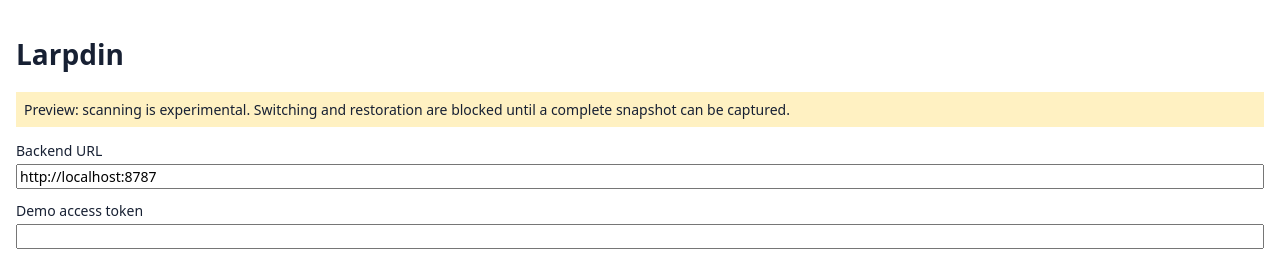
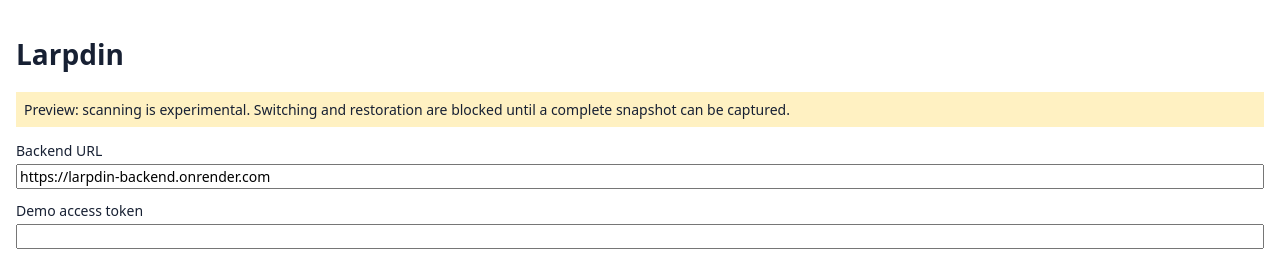
Before and after one commit to GilGil0210/larpdIn, a React (Vite) app in the folder extension/: page / in a window 1280 px wide. Shown: the top 254 px of the page. Built offline with nearby package versions, Linux system fonts and the light colour scheme.

Commit message:
Use deployed backend default and narrow extension permissions

```diff
--- a/extension/src/main.tsx
+++ b/extension/src/main.tsx
@@ -19,7 +19,7 @@ import type {EducationProgress} from './educationSwitch';
 import './style.css';
 const empty:Profile={headline:'',location:'',industry:'',about:'',education:[]};
 function App(){
- const [url,setUrl]=useState('http://localhost:8787'),[token,setToken]=useState(''),[profileUrl,setProfileUrl]=useState(''),[brief,setBrief]=useState(''),[input,setInput]=useState(JSON.stringify(empty,null,2)),[items,setItems]=useState<z.infer<typeof candidate>[]>([]),[saved,setSaved]=useState<SavedPersona[]>([]),[error,setError]=useState(''),[currentOperation,setCurrentOperation]=useState<Operation|null>(null),[inspection,setInspection]=useState<Inspection|null>(null),[scanStatus,setScanStatus]=useState(''),[scanning,setScanning]=useState(false),[switching,setSwitching]=useState(false),[loadedProfile,setLoadedProfile]=useState(''),[educationProgress,setEducationProgress]=useState<EducationProgress|null>(null);
+ const [url,setUrl]=useState('https://larpdin-backend.onrender.com'),[token,setToken]=useState(''),[profileUrl,setProfileUrl]=useState(''),[brief,setBrief]=useState(''),[input,setInput]=useState(JSON.stringify(empty,null,2)),[items,setItems]=useState<z.infer<typeof candidate>[]>([]),[saved,setSaved]=useState<SavedPersona[]>([]),[error,setError]=useState(''),[currentOperation,setCurrentOperation]=useState<Operation|null>(null),[inspection,setInspection]=useState<Inspection|null>(null),[scanStatus,setScanStatus]=useState(''),[scanning,setScanning]=useState(false),[switching,setSwitching]=useState(false),[loadedProfile,setLoadedProfile]=useState(''),[educationProgress,setEducationProgress]=useState<EducationProgress|null>(null);
  useEffect(()=>{chrome.storage.local.get('backendUrl').then(x=>x.backendUrl&&setUrl(x.backendUrl)); chrome.storage.session.get('token').then(x=>x.token&&setToken(x.token));},[]);
  async function scanAll(){if(scanning)return;setScanning(true);setError('');try{const result=await scanProfile(setScanStatus);if(!result.educationRecords)throw new Error('Education details are missing');await saveScanDraft({profileUrl:result.profileUrl,capturedAt:new Date().toISOString(),educationRecords:result.educationRecords,complete:false});setProfileUrl(result.profileUrl);setInput(JSON.stringify(result.content,null,2));setSaved([]);setCurrentOperation(null);setEducationProgress(null);setLoadedProfile('');}catch(e){setScanStatus('Scan stopped');setError(String(e));}finally{setScanning(false)}}
  async function scan(){try{setError('');const result=await scanIntro(profile.parse(JSON.parse(input)));if(profileUrl)assertOwner(profileUrl,result.profileUrl);setProfileUrl(result.profileUrl);setInput(JSON.stringify(result.content,null,2));}catch(e){setError(String(e));}}
```
Also changed, not shown: extension/manifest.json, 1 other file (tests, documents, lock files or other folders).
